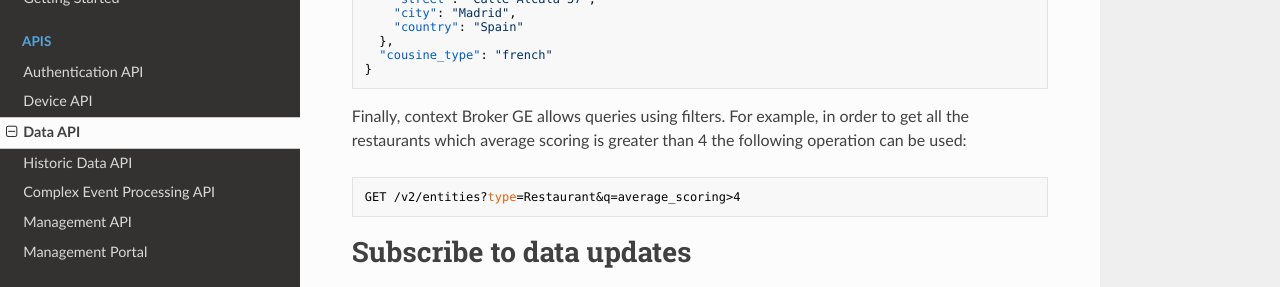
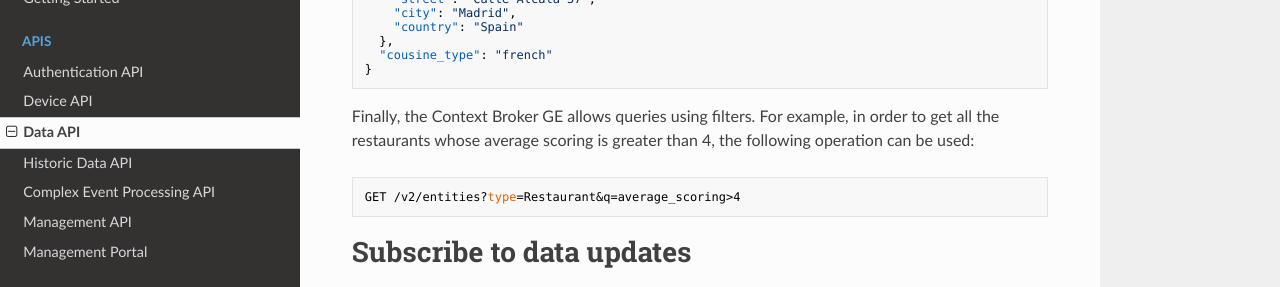
Before and after one commit to telefonicaid/thinking-cities, an MkDocs documentation site: the page built from docs/data_api.md, in a window 1280 px wide and 900 px high, scrolled down 2574 px. Shown: the part 151-438 px from the top of the window. Built offline with MkDocs 1.6.1, drawn with Linux system fonts in a browser that asks for light colours; nearby versions of some CDN libraries; old or Windows-style settings are respelled for this version of MkDocs; some of the changed text lies outside the part shown.

Commit message:
Update data_api.md

````diff
--- a/docs/data_api.md
+++ b/docs/data_api.md
@@ -42,7 +42,7 @@
 }
 ```
 
-or (more compact)
+or (more compact):
 
 ```
 PUT <cb_host>:<cb_port>/v2/entities/LeBistro/attrs/average_scoring/value?type=Restaurant
@@ -127,7 +127,7 @@
 }
 ```
 
-Finally, context Broker GE allows queries using filters. For example, in order to get all the restaurants which average scoring is greater than 4 the following operation can be used:
+Finally, the Context Broker GE allows queries using filters. For example, in order to get all the restaurants whose average scoring is greater than 4, the following operation can be used:
 
 ```
 GET /v2/entities?type=Restaurant&q=average_scoring>4
````
